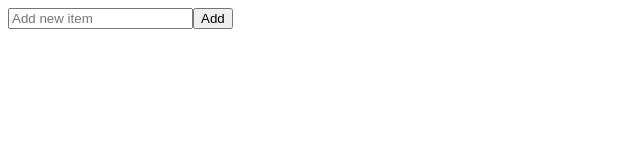
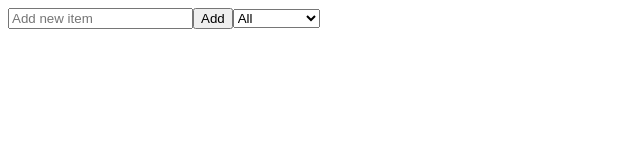
Before and after one commit to irinam759/todo-list, a React (Create React App) app: page / in a window 1280 px wide. Shown: the top 160 px of the page, without its empty margins (0-640 px from the left). Built offline with nearby package versions, Linux system fonts and the light colour scheme.

Commit message:
add filter option of tasks

```diff
--- a/src/App.js
+++ b/src/App.js
@@ -5,7 +5,8 @@ class App extends React.Component{
     super(props);
     this.state = {
       text: '',
-      list:[]
+      list:[],
+      filter:'all'
     }
   }
 
@@ -26,26 +27,47 @@ class App extends React.Component{
       text:''
     });
   }
-updateStatus = (index) => {
-  const task = this.state.list[index];
-  console.log(task)
-  task.isCompleted = !task.isCompleted;
-   const list = this.state.list.slice();
-   list.splice(index,1,task);
-   console.log(list);
+updateStatus = (task) => {
+  /*Working with index */
+  /*Option 1 */
+  // const task = this.state.list[index];
+  // task.isCompleted = !task.isCompleted;
+  //  const list = this.state.list.slice();
+  //  list.splice(index,1,task);
+
+  /* Option 2 */
+  // this.setState({
+  //   list: this.state.list.map((taskItem)=> {
+  //          return taskItem === task ? {text:taskItem.text, isCompleted: !taskItem.isCompleted} : taskItem
+  //     })
+  // })
+
+   /*Working with task object */
   this.setState({
-    list: list
+    list: this.state.list.map((taskItem)=> {
+           return taskItem === task ? {...taskItem, isCompleted: !taskItem.isCompleted} : taskItem
+      })
   })
+}
 
+changeFilter = (e) => {
+  //console.log(e.target.value)
+  this.setState({
+    filter: e.target.value
+  })
 }
 
   render(){
 
-    const allTasks = this.state.list.map((task,index) =>{
+    const allTasks = this.state.list.filter(task => {
+      if(this.state.filter === 'all') {return true;}
+      if(this.state.filter === 'active'){return !task.isCompleted}
+      if(this.state.filter === 'completed'){return task.isCompleted}
+    })
+    .map((task,index) =>{
     return (
-
     <div key={index}>
-      <input type="checkbox" checked={task.isCompleted} onChange={(() => this.updateStatus(index))}/>
+      <input type="checkbox" checked={task.isCompleted} onChange={() => this.updateStatus(task)}/>
       {task.text}</div>
     )
   });
@@ -53,6 +75,11 @@ updateStatus = (index) => {
       <div>
         <input value={this.state.text} onChange={this.changeText} type="text" placeholder="Add new item" ></input>
         <button type="button" onClick={this.addTask}>Add</button>
+        <select value={this.state.filter} onChange={this.changeFilter}>
+          <option value={'all'}>All</option>
+          <option value={'active'}>Active</option>
+          <option value={'completed'}>Completed</option>
+        </select>
         <div>
       {allTasks}
         </div>
```
